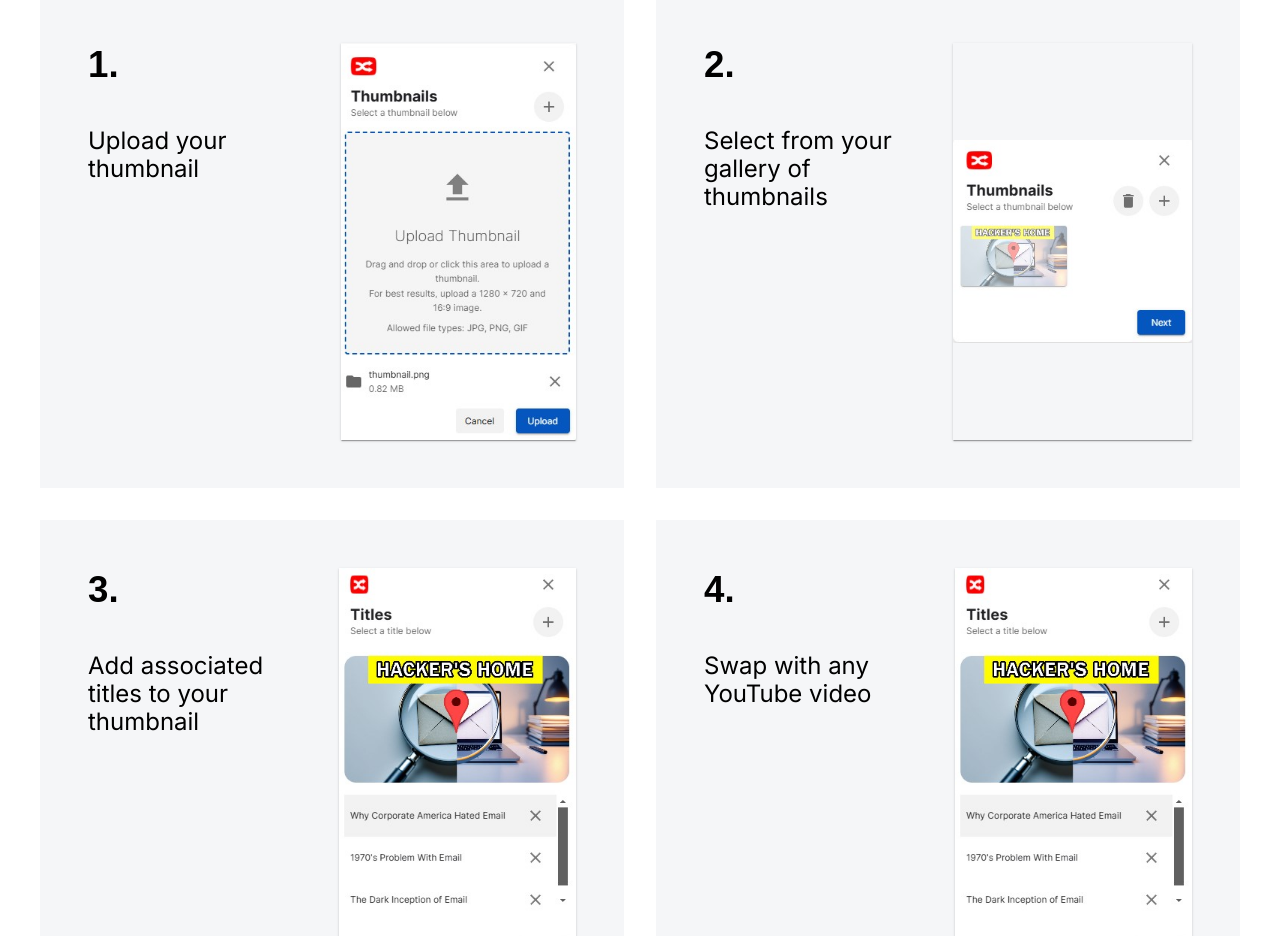
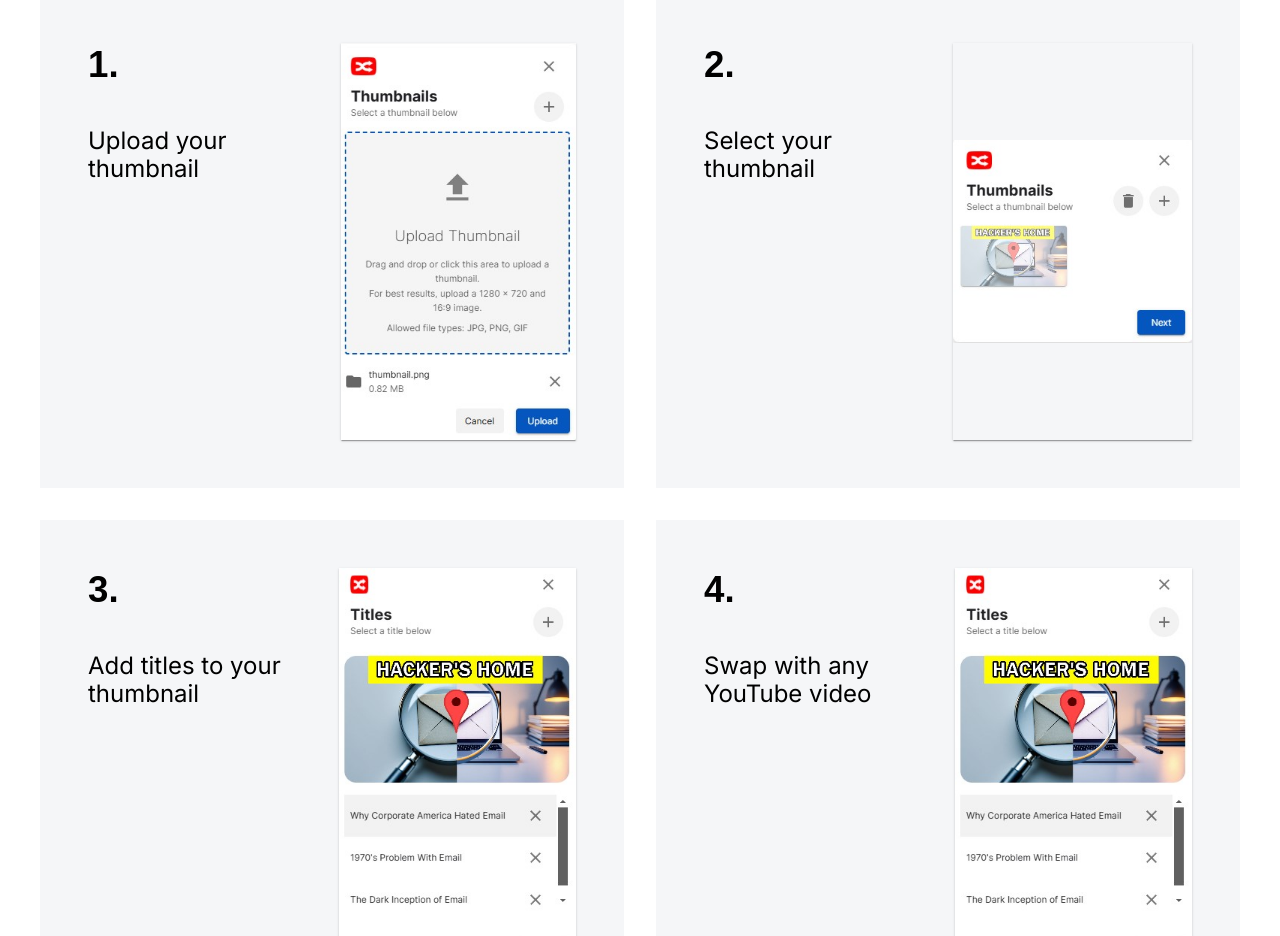
Before and after one commit to kev-liang/yt-thumbnail-site, a Next.js app: page / in a window 1280 px wide. Shown: the part 1220-2156 px from the top of the page. Built offline with nearby package versions, Linux system fonts and the light colour scheme; a web font is replaced by a local one; what @mui/material-nextjs would draw is missing.

Commit message:
Add ids for navigation

```diff
--- a/src/app/components/Faq.tsx
+++ b/src/app/components/Faq.tsx
@@ -34,6 +34,7 @@ const FAQ = () => {
   return (
     <Box
       component="section"
+      id="faq"
       sx={{ mx: "auto", width: { sm: "80%", md: "48rem" }, mb: 8 }}
     >
       <Typography
--- a/src/app/components/InstructionsSection.tsx
+++ b/src/app/components/InstructionsSection.tsx
@@ -19,7 +19,7 @@ const InstructionsSection = () => {
       ),
     },
     {
-      desc: "Select from your gallery of thumbnails",
+      desc: "Select your thumbnail",
       pic: (
         <Image
           src={select}
@@ -30,7 +30,7 @@ const InstructionsSection = () => {
       ),
     },
     {
-      desc: "Add associated titles to your thumbnail",
+      desc: "Add titles to your thumbnail",
       pic: (
         <Image
           src={title}
@@ -55,6 +55,7 @@ const InstructionsSection = () => {
   return (
     <Box
       component="section"
+      id="instructions"
       sx={{ mt: 8, p: 5, maxWidth: "1600px", mx: "auto" }}
     >
       <Typography
```
